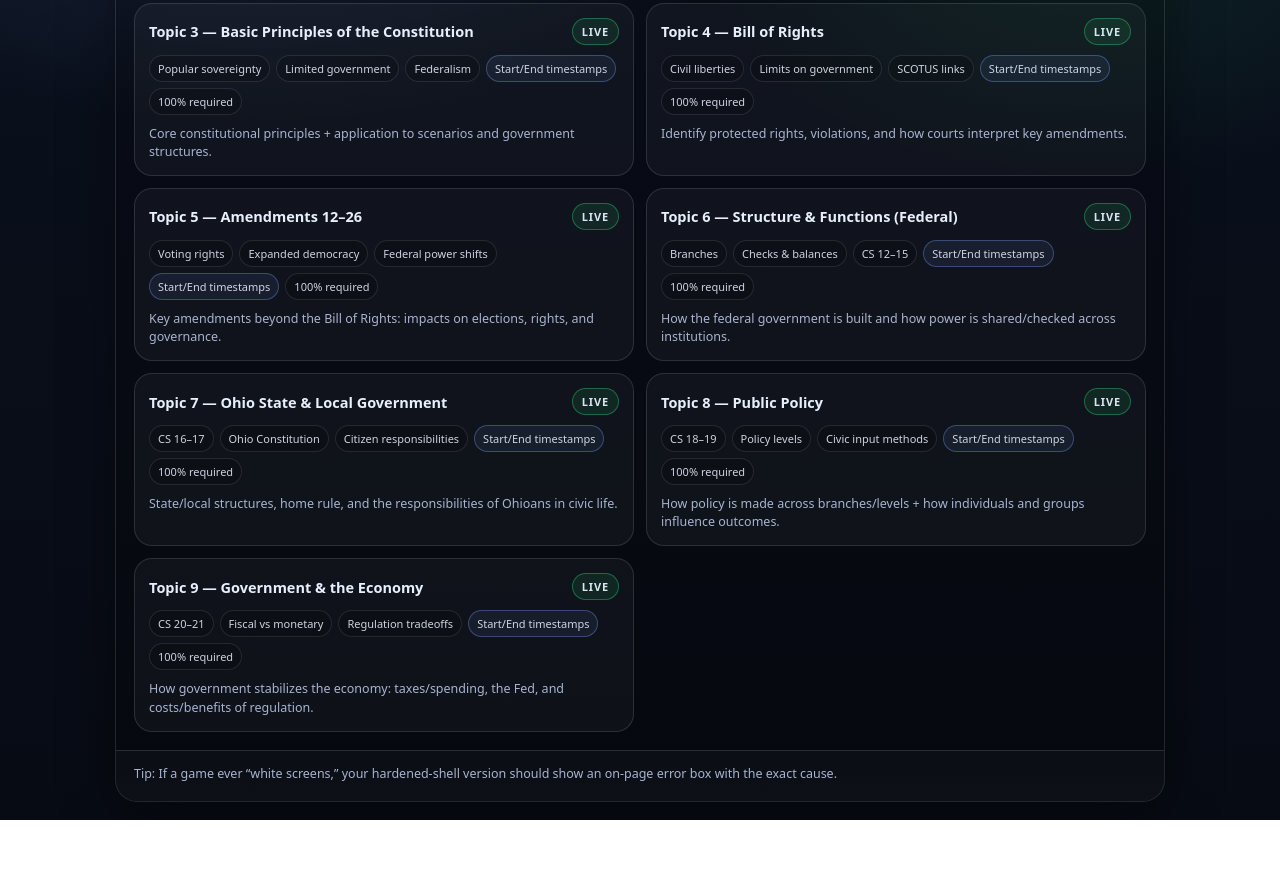
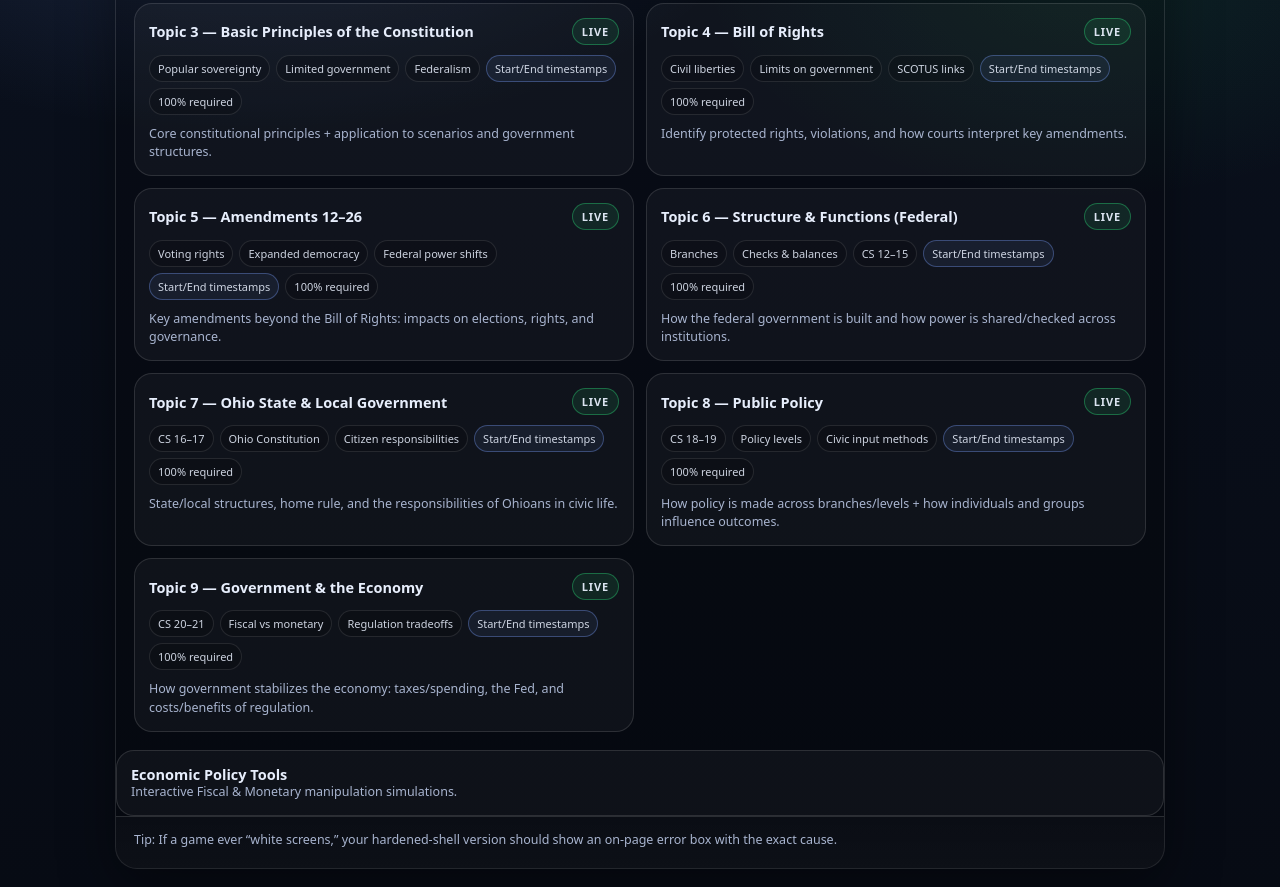
Before and after one commit to jdwebs15/gov-mastery-games, a plain HTML site: page index.html in a window 1280 px wide. Shown: the part 425-1312 px from the top of the page. Before the commit the page ends 1245 px from the top, so only its background shows below. Drawn offline with Linux system fonts and the light colour scheme.

Commit message:
Update index.html

```diff
--- a/index.html
+++ b/index.html
@@ -291,6 +291,11 @@
       </a>
     </section>
 
+    <a class="card" href="https://YOURUSERNAME.github.io/econ-policy-tools/">
+  <div class="title">Economic Policy Tools</div>
+  <p class="desc">Interactive Fiscal & Monetary manipulation simulations.</p>
+</a>
+
     <footer class="foot">
       <div class="note">
         Tip: If a game ever “white screens,” your hardened-shell version should show an on-page error box with the exact cause.
```
